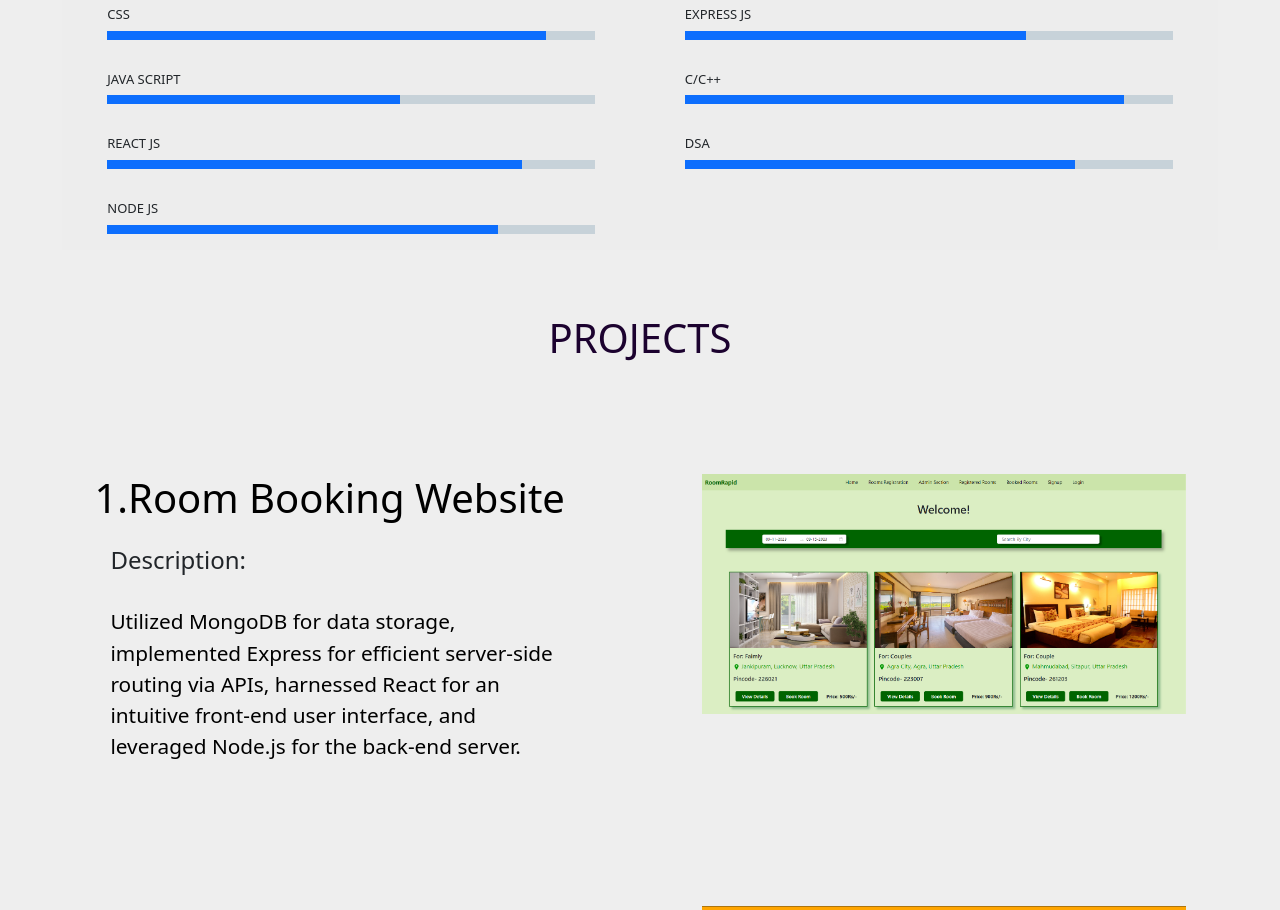
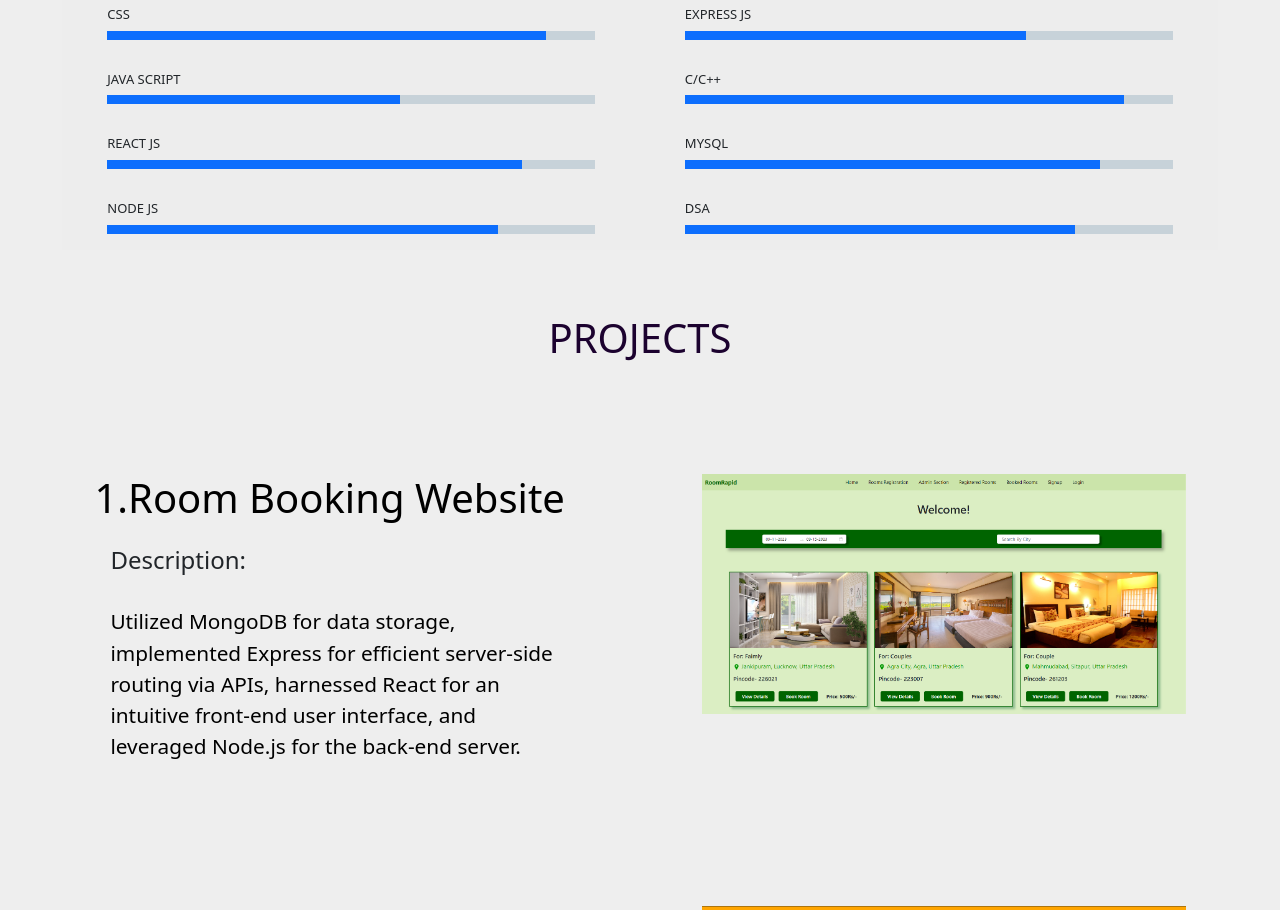
Before and after one commit to Buildwithus/Portfolio, a React (Create React App) app: page / in a window 1280 px wide. Shown: the part 3080-3990 px from the top of the page. Built offline with nearby package versions, Linux system fonts and the light colour scheme.

Commit message:
Update skill.js

```diff
--- a/src/component/skill/skill.js
+++ b/src/component/skill/skill.js
@@ -62,12 +62,19 @@ function Skilbody() {
                 <div class="progress-bar W-70" role="progressbar" aria-valuenow="25" aria-valuemin="0" aria-valuemax="100" data-aos="slide-right"></div>
               </div>
             </div>
-          <div className='pr-1'>
+            <div className='pr-1'>
               <h6>C/C++</h6>
               <div class="progress">
                 <div class="progress-bar W-90" role="progressbar" aria-valuenow="25" aria-valuemin="0" aria-valuemax="100" data-aos="slide-right"></div>
               </div>
             </div>
+            <div className='pr-1'>
+              <h6>MYSQL</h6>
+              <div class="progress">
+                <div class="progress-bar W-85" role="progressbar" aria-valuenow="25" aria-valuemin="0" aria-valuemax="100" data-aos="slide-right"></div>
+              </div>
+            </div>
+
             <div className='pr-1'>
               <h6>DSA</h6>
               <div class="progress">
```
